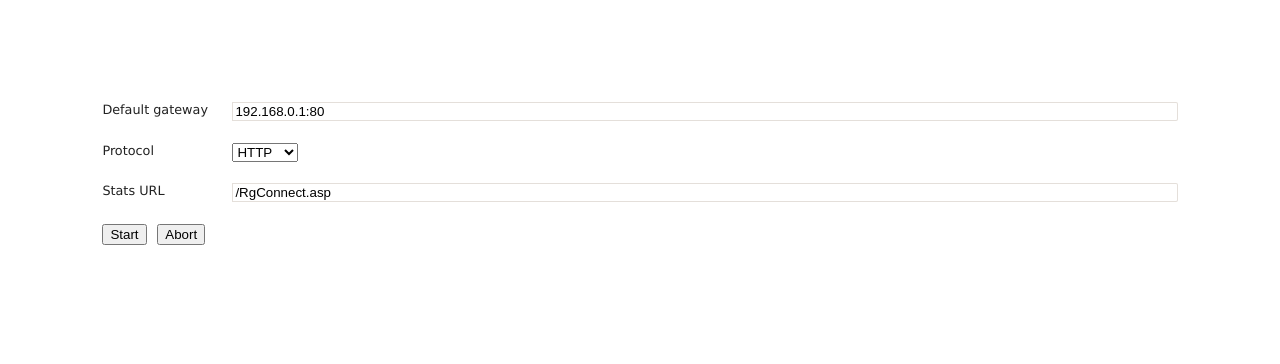
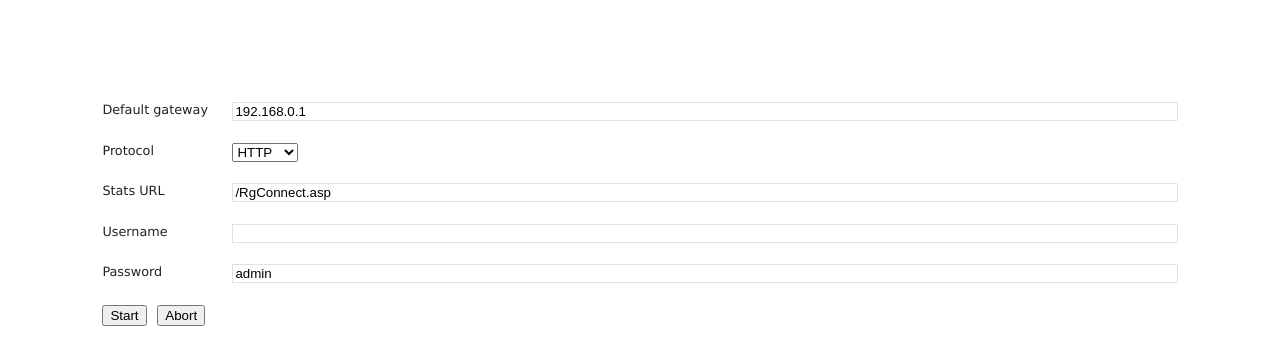
Before and after one commit to infyhr/tc7200-stats, an Electron app: page html/connection.html in a window 1280 px wide. Drawn offline with Linux system fonts and the light colour scheme.

Commit message:
Now uses data specified in the connection dialog

```diff
--- a/html/connection.html
+++ b/html/connection.html
@@ -11,7 +11,7 @@
         <div id="connectionInfo">
             <div class="row">
                 <span class="inputWhat">Default gateway</span>
-                <input name="defaultGateway" type="text" value="192.168.0.1:80" class="inputData">
+                <input name="defaultGateway" type="text" value="192.168.0.1" class="inputData">
             </div>
 
             <div class="row">
@@ -28,13 +28,22 @@
             </div>
 
             <div class="row">
+                <span class="inputWhat">Username</span>
+                <input name="username" type="text" class="inputData" value="">
+            </div>
+
+            <div class="row">
+                <span class="inputWhat">Password</span>
+                <input name="password" type="text" class="inputData" value="admin">
+            </div>
+
+            <div class="row">
                 <button name="submit" value="Start" style="margin-right: 1%;">Start</button>
                 <button name="abort" value="Abort">Abort</button>
             </div>
         </div>
     </body>
 
-    <!--<script src="file:///D:\tc7200-stats\js\connection.js">-->
     <script>
         require('../js/connection.js');
     </script>
--- a/js/connection.js
+++ b/js/connection.js
@@ -4,7 +4,7 @@
 function grabData() {
     let data = {};
 
-    ["defaultGateway", "protocol", "statsURL"].forEach(v => {
+    ["defaultGateway", "protocol", "statsURL", "username", "password"].forEach(v => {
         console.log("Currently fetching " + v);
         data[v] = document.querySelector('[name=' + v + ']').value;
     });
```
Also changed, not shown: html/index.html (+5 -4 lines), js/index.js (+11 -6 lines).
